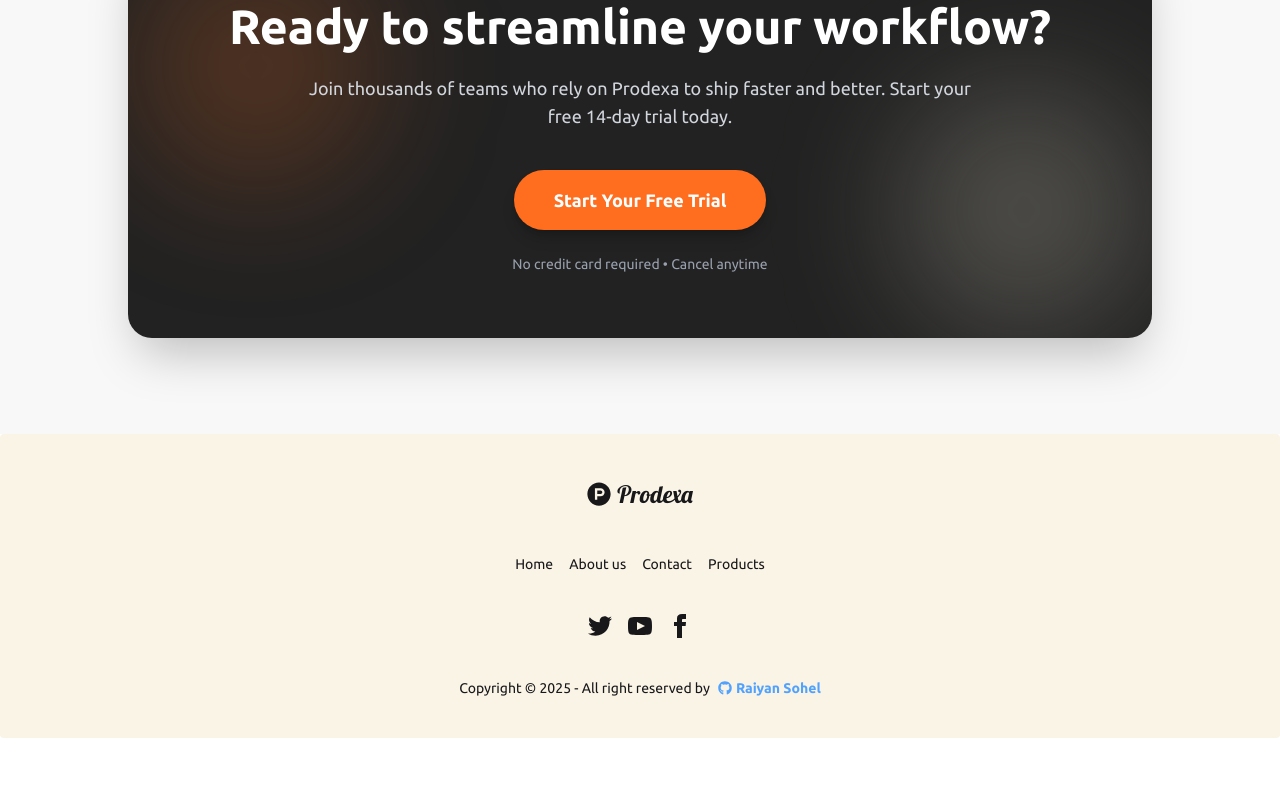
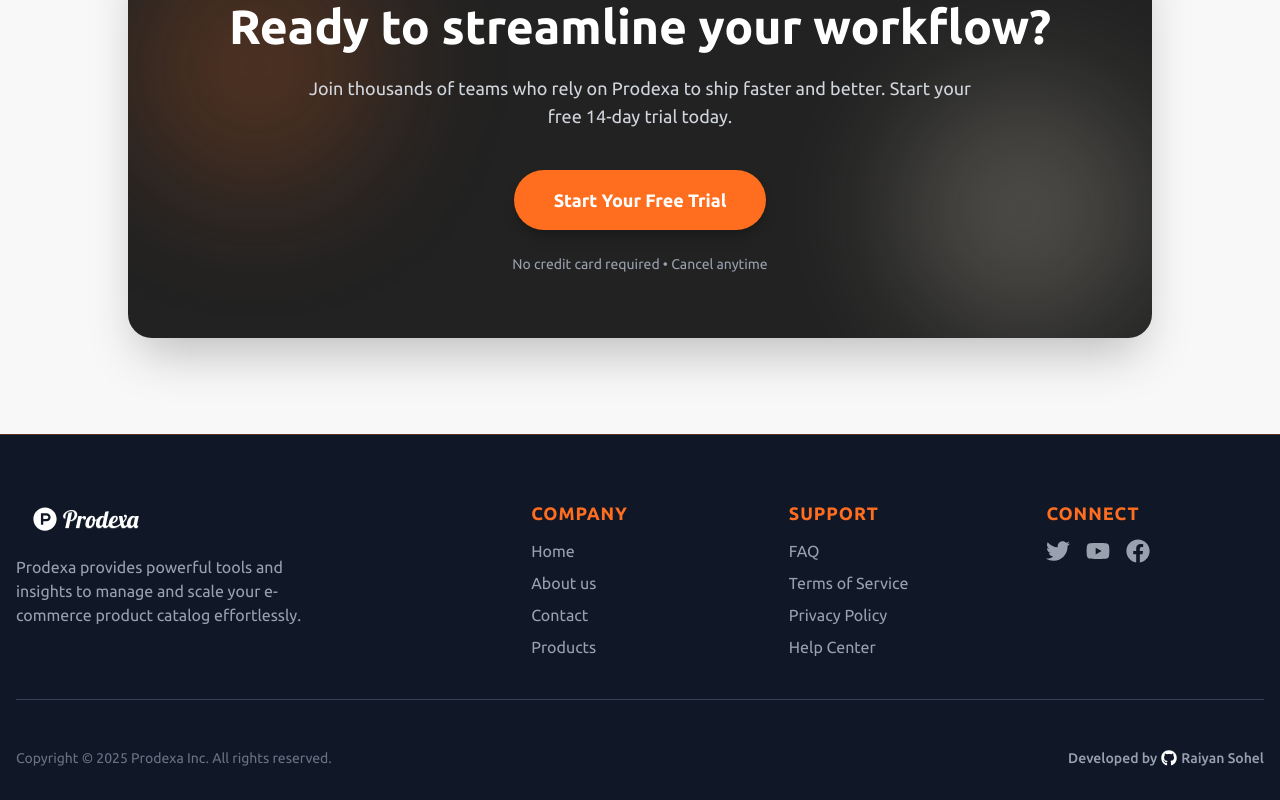
Before and after one commit to RaiyanSohel-byte/prodexa-client, a Next.js app: page /about in a window 1280 px wide. Shown: the part 2320-3120 px from the top of the page. Before the commit the page ends 3058 px from the top, so only its background shows below. Built offline with nearby package versions, Linux system fonts and the light colour scheme; no server answers.

Commit message:
footer redesigned

```diff
--- a/src/components/shared/Footer.jsx
+++ b/src/components/shared/Footer.jsx
@@ -1,78 +1,149 @@
 import React from "react";
 import Logo from "./Logo";
 import Link from "next/link";
-import { FaGithub } from "react-icons/fa";
+import { FaGithub, FaFacebook, FaTwitter, FaYoutube } from "react-icons/fa"; // Added specific social icons
 
 const Footer = () => {
+  const currentYear = new Date().getFullYear();
+
   return (
-    <footer className="footer footer-horizontal footer-center bg-[#faf4e6] text-base-content rounded p-10">
-      <div className="flex justify-center">
-        <Logo />
+    <footer className="bg-gray-900 text-white pt-16 pb-8 border-t border-accent/30">
+      <div className="container mx-auto px-4 max-w-7xl">
+        {/* --- Main Grid Section (Logo, Links, Socials) --- */}
+        <div className="grid grid-cols-1 md:grid-cols-4 lg:grid-cols-5 gap-10 mb-12 border-b border-gray-700 pb-10">
+          {/* Column 1: Logo and Brand Info */}
+          <div className="md:col-span-2 lg:col-span-2 space-y-4">
+            <div className="flex items-center text-2xl font-bold">
+              <Logo />{" "}
+              {/* Assuming Logo component displays the brand name/icon */}
             </div>
-      <nav className="grid grid-flow-col gap-4">
-        <Link href="/" className="link link-hover">
+            <p className="text-gray-400 max-w-xs">
+              Prodexa provides powerful tools and insights to manage and scale
+              your e-commerce product catalog effortlessly.
+            </p>
+          </div>
+
+          {/* Column 2: Navigation Links */}
+          <div className="space-y-3">
+            <h3 className="text-lg font-semibold text-accent uppercase tracking-wider mb-3">
+              Company
+            </h3>
+            <nav className="flex flex-col space-y-2 text-gray-400">
+              <Link
+                href="/"
+                className="link link-hover hover:text-white transition"
+              >
                 Home
               </Link>
-        <Link href="/about" className="link link-hover">
+              <Link
+                href="/about"
+                className="link link-hover hover:text-white transition"
+              >
                 About us
               </Link>
-        <Link href="/contact" className="link link-hover">
+              <Link
+                href="/contact"
+                className="link link-hover hover:text-white transition"
+              >
                 Contact
               </Link>
-        <Link href="/products" className="link link-hover">
+              <Link
+                href="/products"
+                className="link link-hover hover:text-white transition"
+              >
                 Products
               </Link>
             </nav>
-      <nav>
-        <div className="grid grid-flow-col gap-4">
-          <a>
-            <svg
-              xmlns="http://www.w3.org/2000/svg"
-              width="24"
-              height="24"
-              viewBox="0 0 24 24"
-              className="fill-current"
+          </div>
+
+          {/* Column 3: Resources/Support (Optional, for professional look) */}
+          <div className="space-y-3">
+            <h3 className="text-lg font-semibold text-accent uppercase tracking-wider mb-3">
+              Support
+            </h3>
+            <nav className="flex flex-col space-y-2 text-gray-400">
+              <Link
+                href="/faq"
+                className="link link-hover hover:text-white transition"
               >
-              <path d="M24 4.557c-.883.392-1.832.656-2.828.775 1.017-.609 1.798-1.574 2.165-2.724-.951.564-2.005.974-3.127 1.195-.897-.957-2.178-1.555-3.594-1.555-3.179 0-5.515 2.966-4.797 6.045-4.091-.205-7.719-2.165-10.148-5.144-1.29 2.213-.669 5.108 1.523 6.574-.806-.026-1.566-.247-2.229-.616-.054 2.281 1.581 4.415 3.949 4.89-.693.188-1.452.232-2.224.084.626 1.956 2.444 3.379 4.6 3.419-2.07 1.623-4.678 2.348-7.29 2.04 2.179 1.397 4.768 2.212 7.548 2.212 9.142 0 14.307-7.721 13.995-14.646.962-.695 1.797-1.562 2.457-2.549z"></path>
-            </svg>
+                FAQ
+              </Link>
+              <Link
+                href="/terms"
+                className="link link-hover hover:text-white transition"
+              >
+                Terms of Service
+              </Link>
+              <Link
+                href="/privacy"
+                className="link link-hover hover:text-white transition"
+              >
+                Privacy Policy
+              </Link>
+              <Link
+                href="/help"
+                className="link link-hover hover:text-white transition"
+              >
+                Help Center
+              </Link>
+            </nav>
+          </div>
+
+          {/* Column 4: Social Media Icons */}
+          <div className="space-y-3">
+            <h3 className="text-lg font-semibold text-accent uppercase tracking-wider mb-3">
+              Connect
+            </h3>
+            <div className="flex space-x-4 text-gray-400">
+              {/* Twitter (Replaced old SVG) */}
+              <a
+                href="#"
+                aria-label="Twitter"
+                className="hover:text-white transition transform hover:scale-110"
+              >
+                <FaTwitter className="w-6 h-6" />
               </a>
-          <a>
-            <svg
-              xmlns="http://www.w3.org/2000/svg"
-              width="24"
-              height="24"
-              viewBox="0 0 24 24"
-              className="fill-current"
+              {/* YouTube (Replaced old SVG) */}
+              <a
+                href="#"
+                aria-label="YouTube"
+                className="hover:text-white transition transform hover:scale-110"
               >
-              <path d="M19.615 3.184c-3.604-.246-11.631-.245-15.23 0-3.897.266-4.356 2.62-4.385 8.816.029 6.185.484 8.549 4.385 8.816 3.6.245 11.626.246 15.23 0 3.897-.266 4.356-2.62 4.385-8.816-.029-6.185-.484-8.549-4.385-8.816zm-10.615 12.816v-8l8 3.993-8 4.007z"></path>
-            </svg>
+                <FaYoutube className="w-6 h-6" />
               </a>
-          <a>
-            <svg
-              xmlns="http://www.w3.org/2000/svg"
-              width="24"
-              height="24"
-              viewBox="0 0 24 24"
-              className="fill-current"
+              {/* Facebook (Replaced old SVG) */}
+              <a
+                href="#"
+                aria-label="Facebook"
+                className="hover:text-white transition transform hover:scale-110"
               >
-              <path d="M9 8h-3v4h3v12h5v-12h3.642l.358-4h-4v-1.667c0-.955.192-1.333 1.115-1.333h2.885v-5h-3.808c-3.596 0-5.192 1.583-5.192 4.615v3.385z"></path>
-            </svg>
+                <FaFacebook className="w-6 h-6" />
               </a>
             </div>
-      </nav>
+          </div>
+        </div>
+
+        {/* --- Footer Bottom (Copyright and Developer Info) --- */}
+        <div className="flex flex-col md:flex-row justify-between items-center text-sm text-gray-500">
+          {/* Copyright */}
+          <aside className="mb-4 md:mb-0">
+            <p>Copyright © {currentYear} Prodexa Inc. All rights reserved.</p>
+          </aside>
+
+          {/* Developer Credit */}
           <aside>
-        <p className="lg:flex items-center gap-2">
-          Copyright © {new Date().getFullYear()} - All right reserved by{" "}
             <a
-            className="flex items-center justify-center text-blue-400 font-bold gap-1
-            hover:underline transition-all duration-150"
+              className="flex items-center font-medium gap-1 text-gray-400 hover:text-accent transition duration-150"
               href="https://github.com/RaiyanSohel-byte"
               target="_blank"
+              rel="noopener noreferrer"
             >
-            <FaGithub /> Raiyan Sohel
+              Developed by <FaGithub className="text-white w-4 h-4" /> Raiyan
+              Sohel
             </a>
-        </p>
           </aside>
+        </div>
+      </div>
     </footer>
   );
 };
--- a/src/components/shared/Navbar.jsx
+++ b/src/components/shared/Navbar.jsx
@@ -172,13 +172,13 @@ const Navbar = () => {
                   <li className="text-center text-sm text-gray-500 mb-2">
                     {user.email}
                   </li>
-                  <li className="font-semibold">
+                  <li className="font-semibold ">
                     <Link
                       href="/addProducts"
                       className={
                         pathName === "/addProducts"
-                          ? "border-b-2 border-accent rounded-none"
-                          : ""
+                          ? "bg-accent/20"
+                          : "border-t border-accent/50"
                       }
                     >
                       <FaPlusCircle /> Add Products
@@ -189,8 +189,8 @@ const Navbar = () => {
                       href="/manageProducts"
                       className={
                         pathName === "/manageProducts"
-                          ? "border-b-2 border-accent rounded-none"
-                          : ""
+                          ? "bg-accent/20"
+                          : "border-t border-accent/50"
                       }
                     >
                       <MdOutlineManageHistory /> Manage Products
```
Lines whose indentation alone changed are shown as unchanged.
